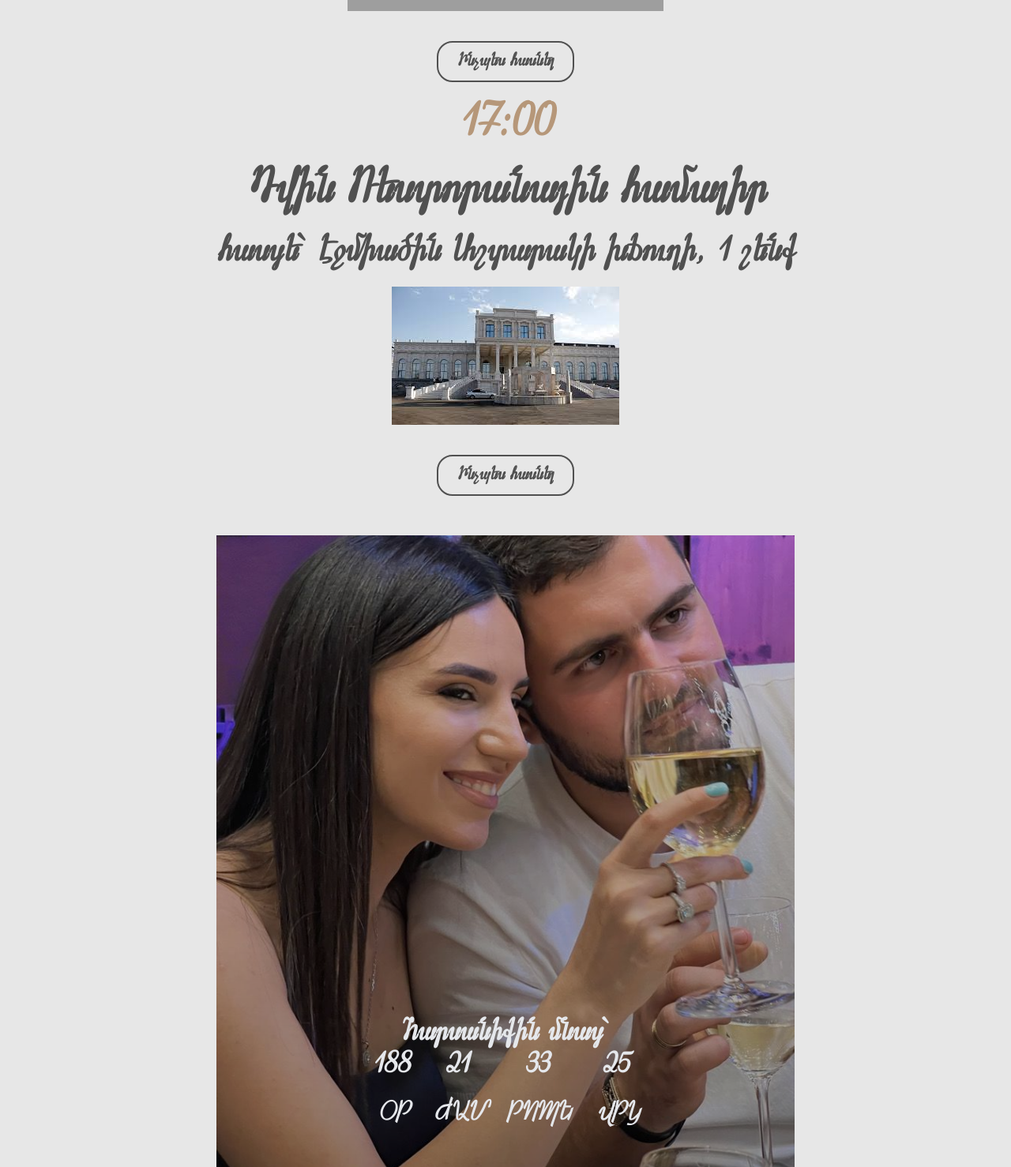
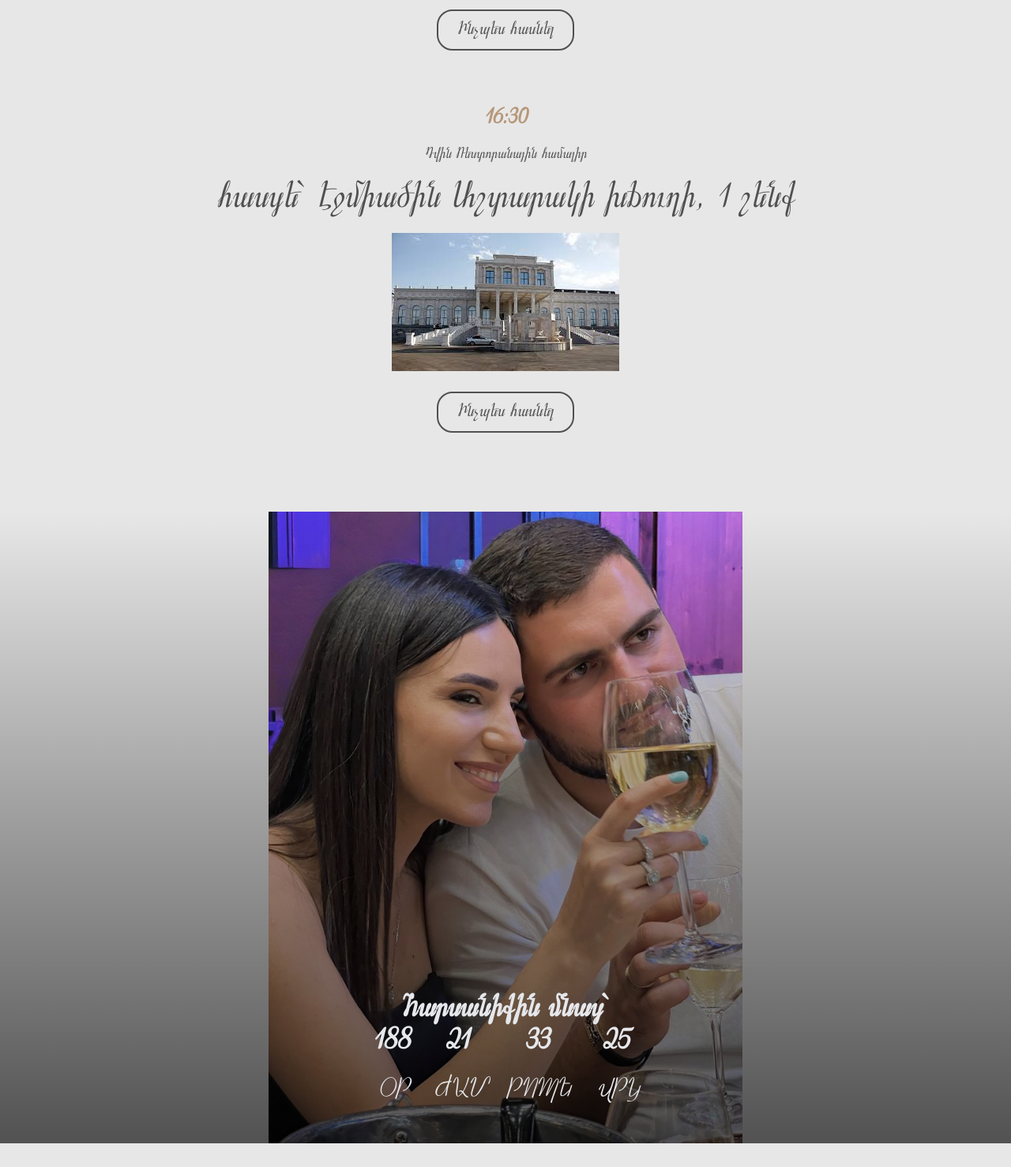
Before and after one commit to Erik-Lyuda/invitation, a plain HTML site: page index.html in a window 1280 px wide. Shown: the part 1640-3118 px from the top of the page at 79% size. After the commit the page ends 3088 px from the top, so only its background shows below. Drawn offline with Linux system fonts and the light colour scheme; grey boxes are pictures that could not be loaded.

Commit message:
changed time: 16.30

```diff
--- a/index.css
+++ b/index.css
@@ -73,7 +73,6 @@ header {
 
 .address {
   font-size: clamp(1rem, 5vw, 3rem);
-
 }
 .how-to-reach {
   background: none;
@@ -91,7 +90,7 @@ header {
   margin: 50px 0;
 }
 .time {
-  color:  #b69779;
+  color: #b69779;
   margin-top: 20px;
 }
 
@@ -100,7 +99,8 @@ header {
   flex-direction: column;
   align-items: center;
   justify-content: end;
-  background: linear-gradient(#0000001f,#00000064), url(./images/2.jpg) no-repeat;
+  background: linear-gradient(#00000000, #000000a5),
+    url(./images/2.jpg) no-repeat;
   background-size: cover;
   background-position: center;
   color: #e5e7eb;
@@ -140,11 +140,11 @@ header {
   align-items: center;
 }
 
-
-
-
 @media screen and (min-width: 700px) {
   header {
     background-size: contain;
   }
+  .countdown-sec {
+   background-size: contain;
+  }
 }
--- a/index.html
+++ b/index.html
@@ -20,10 +20,10 @@
             Սիրով հրավիրում ենք Ձեզ ներկա գտնվելու մեր հարսանեկան արարողությանը
         </div>
 
-        <h2 class="plan-title">Օրվա ծրագիր</հ>
+        <h2 class="plan-title">Օրվա ծրագիր</h2>
 
             <div class="place">
-                <div class="time">15:00</div>
+                <h2 class="time">15:00</h2>
                 <div class="city">Սուրբ Հռիփսիմե եկեղեցի</div>
                 <span class="address">հասցե՝ Էջմիածին
                     Մաշտոցի փողոց</span>
@@ -37,7 +37,7 @@
 
             <div class="place">
 
-                <div class="time">17:00</div>
+                <h2 class="time">16:30</h2>
                 <div class="city">Դվին Ռեստորանային համալիր
                 </div>
                 <span class="address">հասցե՝ Էջմիածին
```
